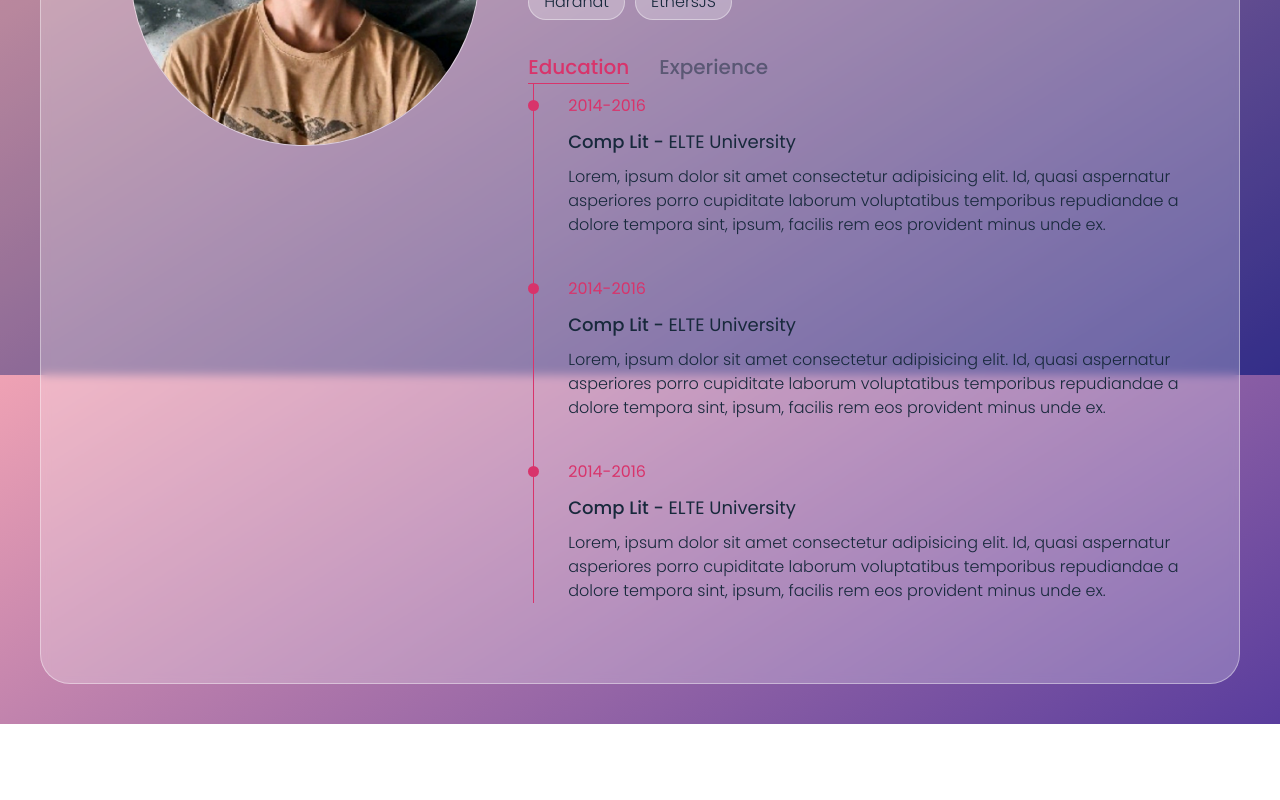
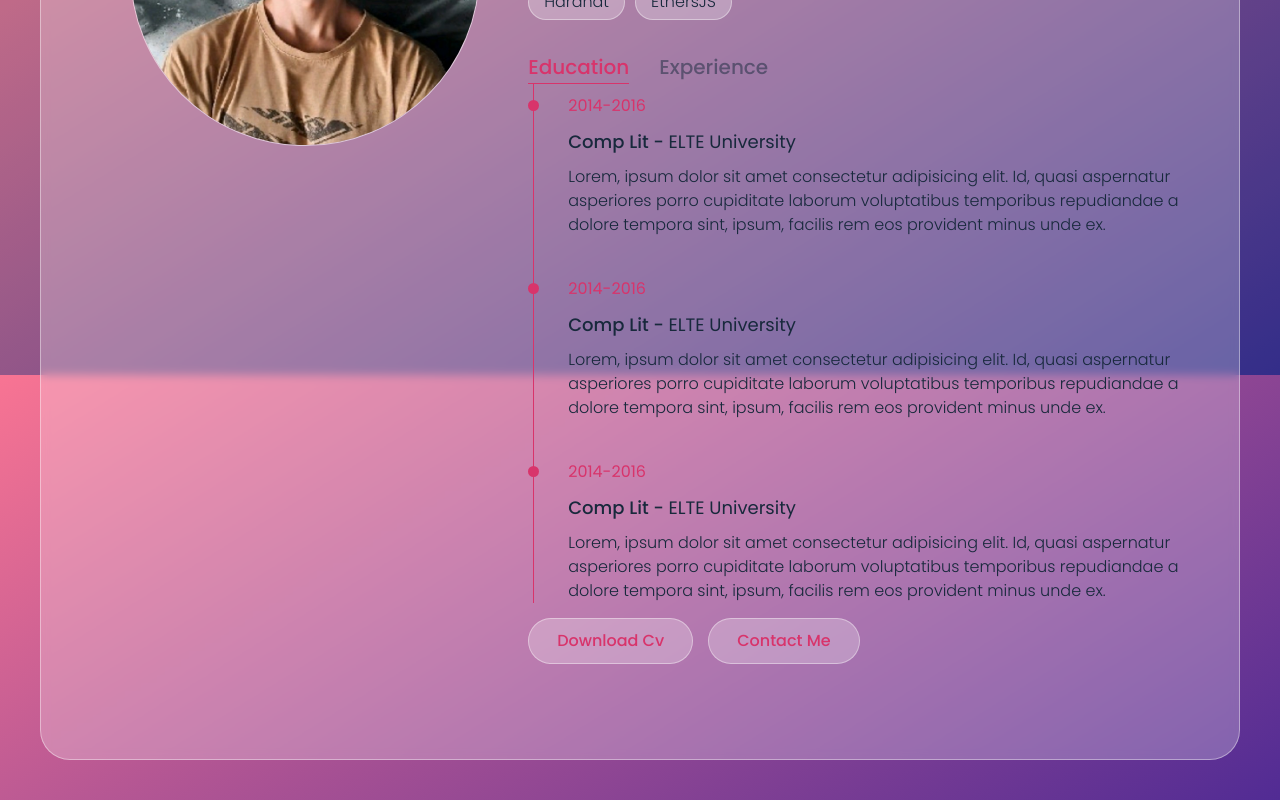
Before and after one commit to muratcan-yuksel/portfolio-glass-ex, a React (Create React App) app: page / in a window 1280 px wide. Shown: the part 425-1225 px from the top of the page. Before the commit the page ends 1149 px from the top, so only its background shows below. Built offline with nearby package versions, Linux system fonts and the light colour scheme.

Commit message:
changed colors again, fallback

```diff
--- a/src/components/about/About.js
+++ b/src/components/about/About.js
@@ -166,8 +166,15 @@ const About = () => {
 
             {/* experience starts */}
             <div>{experienceDiv} </div>
-
             {/* experience ends */}
+            <a href="http://localhost:3000/" className="btn">
+              {" "}
+              download cv
+            </a>
+            <a href="http://localhost:3000/" className="btn">
+              {" "}
+              contact me
+            </a>
           </div>
         </div>
       </div>
--- a/src/components/about/about.css
+++ b/src/components/about/about.css
@@ -154,3 +154,6 @@
 .about-text .timeline-item h4 span {
   font-weight: 400;
 }
+.about-text .btn {
+  margin: 15px 15px 15px 0;
+}
--- a/src/index.css
+++ b/src/index.css
@@ -8,7 +8,7 @@
   --blue-dark: #18293c;
   --orange: #ffa500;
   --green-yellow: #cddc39;
-  --pink-light: #efa2b4;
+  --pink-light: #f87493;
   --cyan-light: #1e1594;
   --white: #ffffff;
   --white-alpha-40: rgba(255, 255, 255, 0.4);
```
